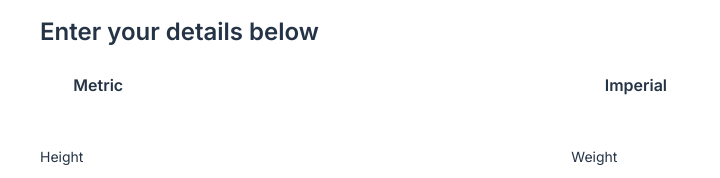
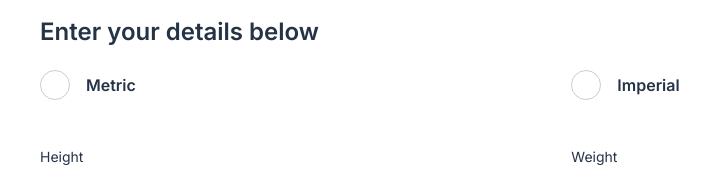
Before and after one commit to bluepersia/bmi-calculator, a plain HTML site: page index.html in a window 1280 px wide. Shown: the part 350-528 px from the top of the page, 77-797 px from the left. Drawn offline with Linux system fonts and the light colour scheme.

Commit message:
Radio border

```diff
--- a/css/style.css
+++ b/css/style.css
@@ -119,7 +119,7 @@ body {
     justify-content: center;
     align-items: center;
     pointer-events: none;
-    border:transparent;
+    border: solid 1px hsla(215, 17%, 45%, 35%);
     transition: border 300ms, background-color 300ms;
 }
 
@@ -146,7 +146,7 @@ body {
 }
 
 .radio-1_label {
-    margin-left: .21em;
+    margin-left: 1em;
 }
 
 
```
